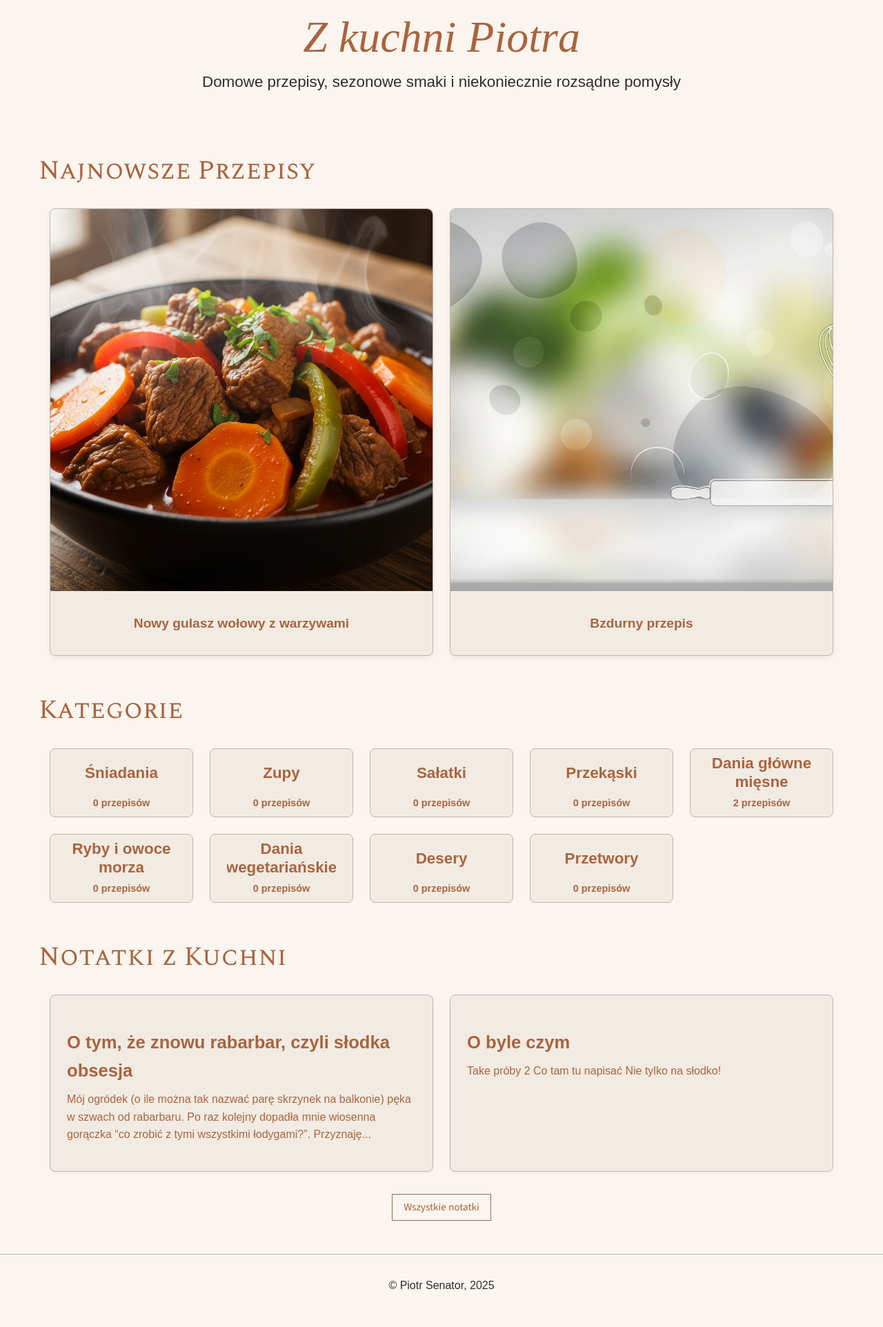
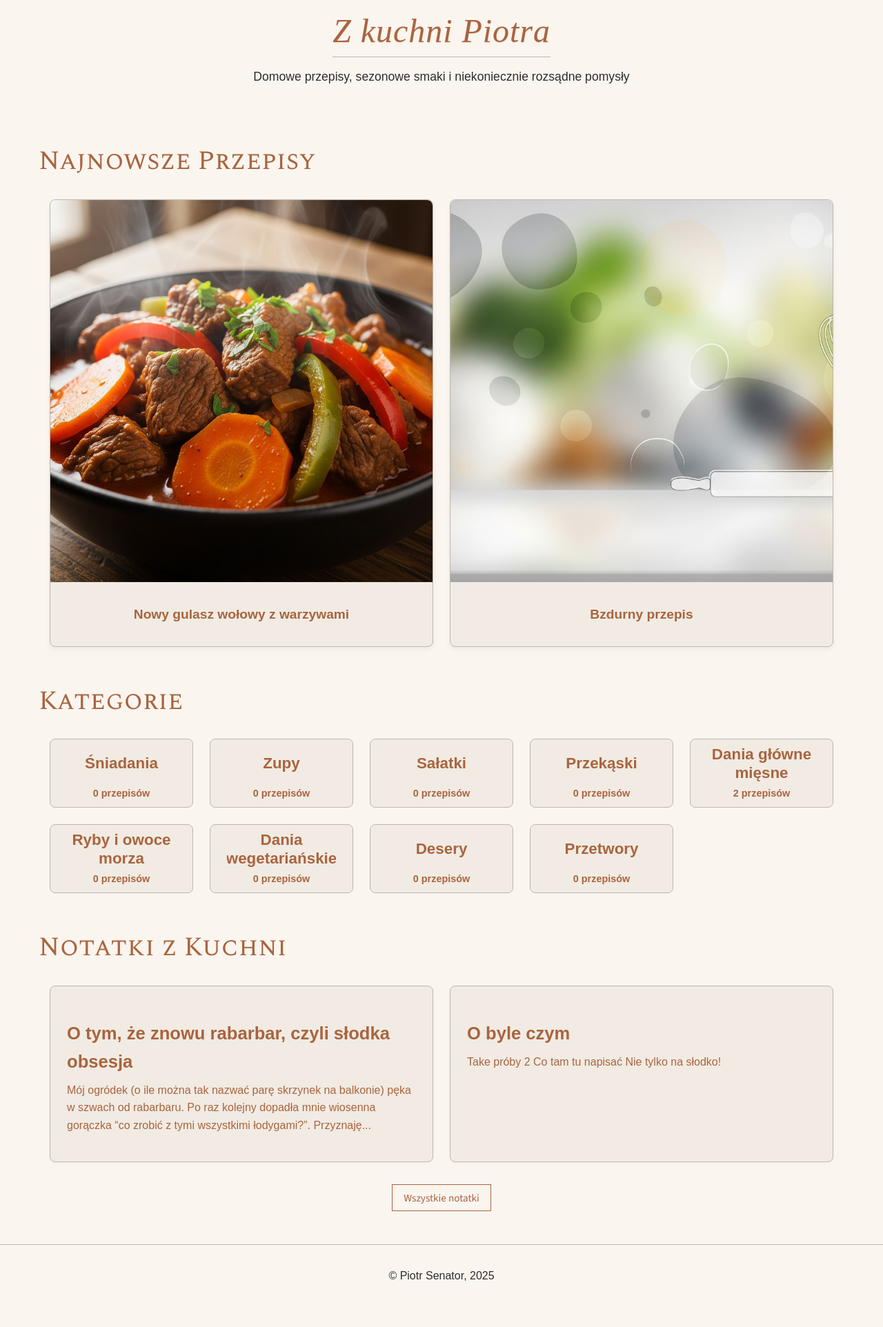
Before and after one commit to piotrsenator/kuchnia, a Jekyll site: the page built from index.html, in a window 1280 px wide. Shown: the whole page at 69% size. Built offline with Jekyll 4.4.1, drawn with Linux system fonts in a browser that asks for light colours; some web fonts are replaced.

Commit message:
Update _home.scss

```diff
--- a/_sass/pages/_home.scss
+++ b/_sass/pages/_home.scss
@@ -10,25 +10,39 @@
     font-family: var(--font-family-site-title);
     font-weight: var(--font-weight-regular);
     font-style: italic;
-    /* USUNIĘTO: font-size: 2.5rem; */
+    font-size: 3rem;
     line-height: 1.2;
     color: var(--color-primary);
-    margin-bottom: var(--spacing-xxs);
+    margin-bottom: var(--spacing-xs);
+    text-align: center;
+    letter-spacing: 0.02em;
+    text-shadow: 0 1px 1px rgba(169, 100, 62, 0.2);
+    border-bottom: 1px solid var(--color-secondary);
+    padding-bottom: var(--spacing-xs);
+    display: inline-block;
 }
-.site-subtitle, .site-description-short {
+
+.site-subtitle {
+    font-weight: var(--font-weight-light);
+    color: var(--color-secondary);
+    font-size: 1.1rem;
+    line-height: 1.4;
+    margin-top: var(--spacing-xs);
+    margin-bottom: var(--spacing-xs);
+    text-align: center;
+    font-style: normal;
+}
+
+.site-description-short {
     font-weight: var(--font-weight-light);
     color: var(--color-text-dark);
+    font-size: 1.1rem;
+    line-height: 1.4;
+    max-width: 600px;
+    margin: var(--spacing-xxs) auto var(--spacing-md) auto;
+    text-align: center;
 }
-.site-subtitle {
-    /* font-size: 1.1rem; */
-    margin-top: var(--spacing-xxs);
-    margin-bottom: var(--spacing-xs);
-}
-.site-description-short {
-    /* font-size: 1.1rem; */
-    max-width: 700px;
-    margin: var(--spacing-xxs) auto var(--spacing-md) auto;
-}
+
 .site-description-short p {
     margin-bottom: var(--spacing-xs);
     font-weight: inherit;
```
